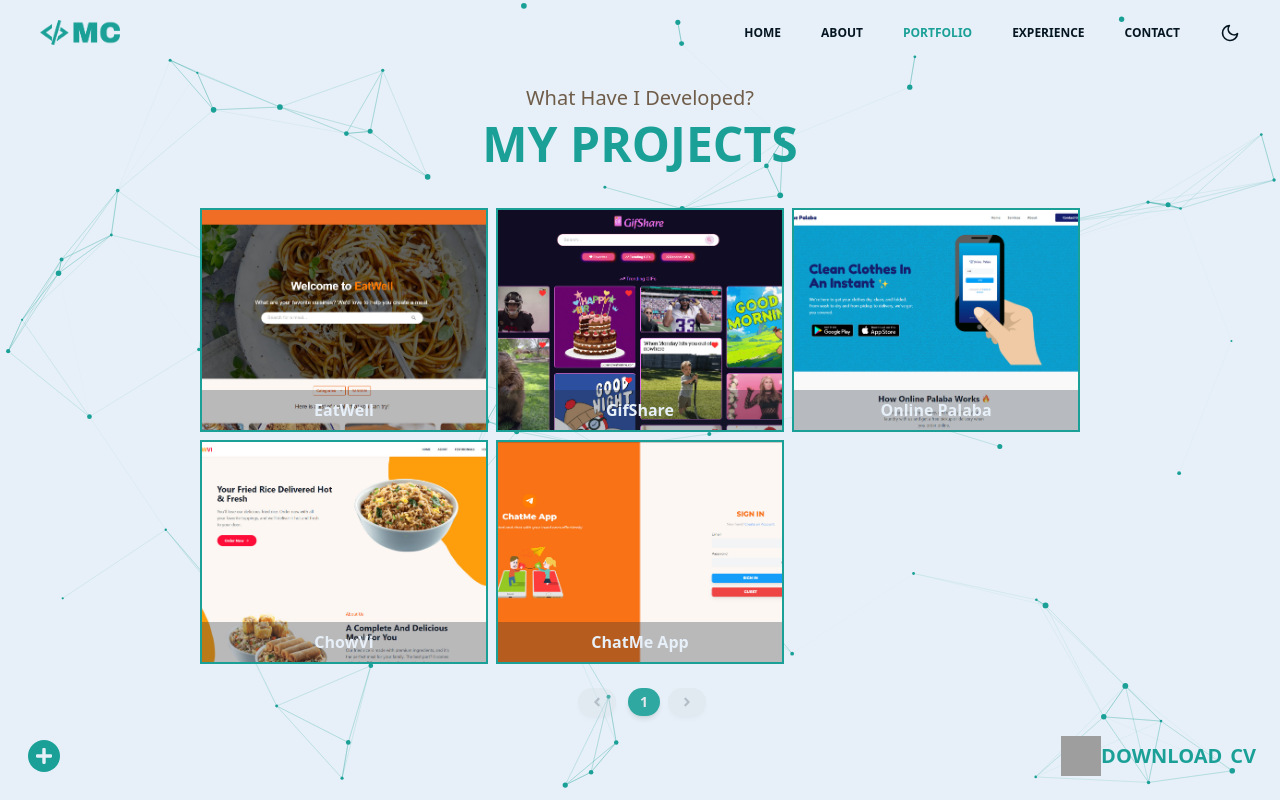
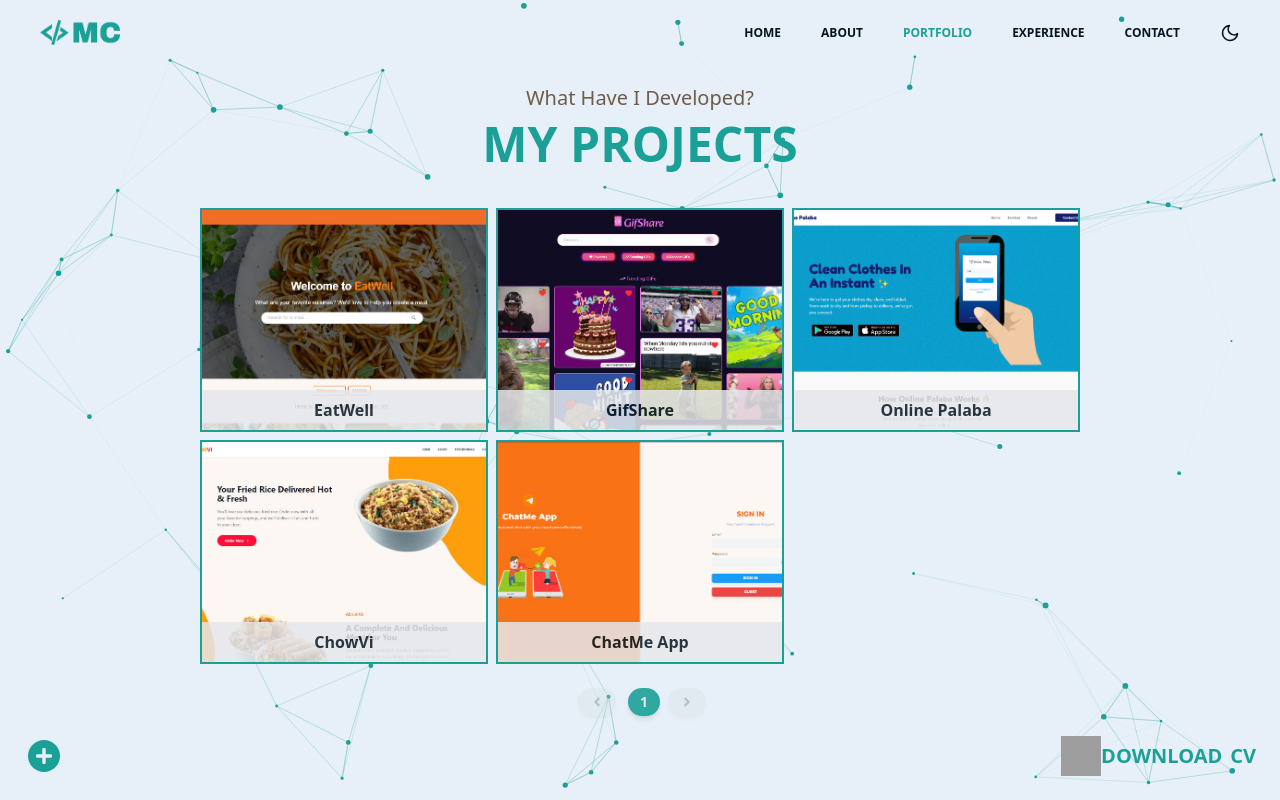
Before and after one commit to melchie04/melchorcallos-website, a React (Vite) app: page /portfolio in a window 1280 px wide. Built offline with nearby package versions, Linux system fonts and the light colour scheme; no server answers; grey boxes are pictures that could not be loaded.

Commit message:
Update Portfolio.jsx

```diff
--- a/src/pages/Portfolio.jsx
+++ b/src/pages/Portfolio.jsx
@@ -82,8 +82,8 @@ const Portfolio = () => {
               onLoad={() => setImgLoading(false)}
             />
             <div
-              className="w-full absolute bottom-0 left-0 bg-opacity-30 bg-gray-800 dark:bg-gray-200
-              text-light dark:text-dark text-center font-semibold p-2"
+              className="w-full absolute bottom-0 left-0 opacity-85 bg-gray-200 dark:bg-gray-800
+              text-dark dark:text-light text-center font-semibold p-2"
             >
               {item.name}
             </div>
```
